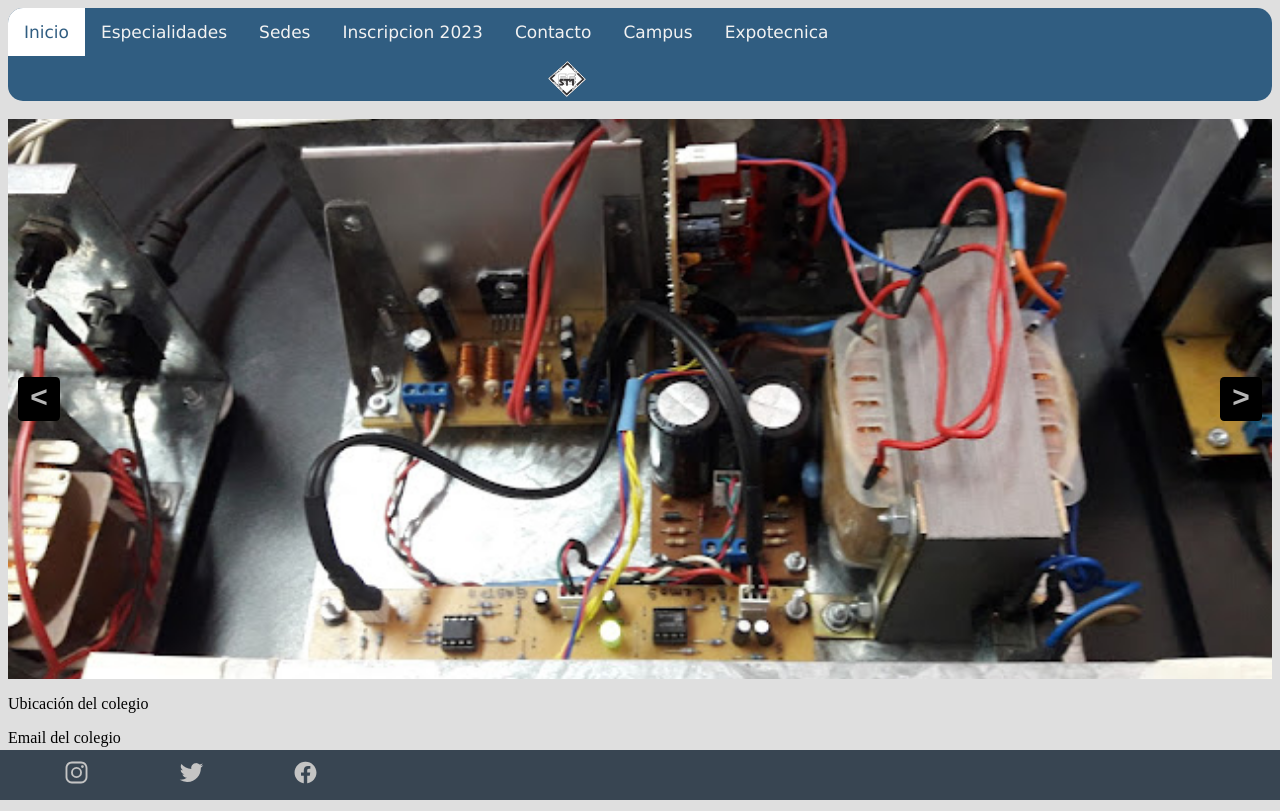
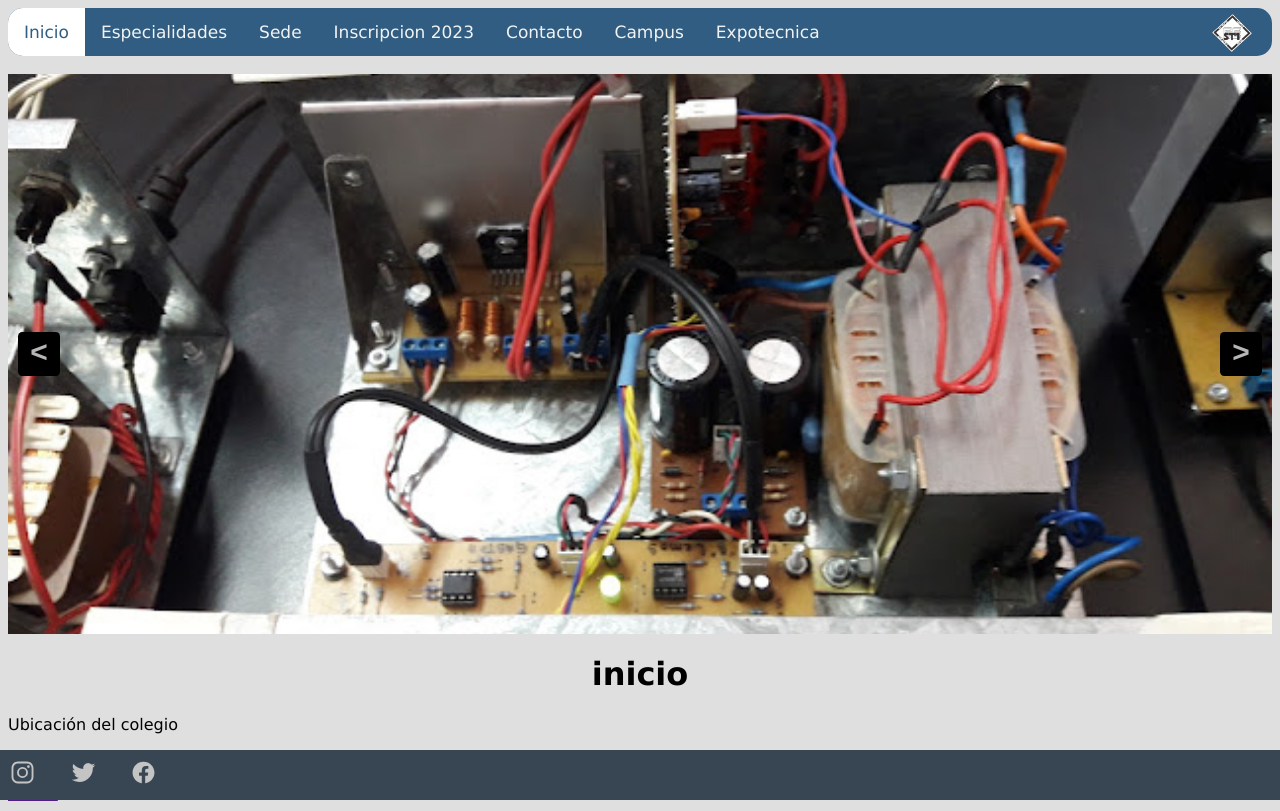
Before and after one commit to dantedii/pagina-eest1, a plain HTML site: page index.html in a window 1280 px wide. Drawn offline with nearby package versions, Linux system fonts and the light colour scheme.

Commit message:
estilo para h1 y p agregado y arreglo de logo

```diff
--- a/index.html
+++ b/index.html
@@ -13,7 +13,7 @@
       <div class="navcontainer">
         <a class="active" href="index.html">Inicio</a>
         <a href="especialidades.html">Especialidades</a>
-        <a href="sedes.html">Sedes</a>
+        <a href="sedes.html">Sede</a>
         <a href="inscripcion.html">Inscripcion 2023</a>
         <a href="contacto.html">Contacto</a>
         <a href="campus.html">Campus</a>
@@ -37,6 +37,7 @@
         <div class="slider__btn slider__btn--right" id="btn-right">&#62</div>
         <div class="slider__btn slider__btn--left" id="btn-left">&#60</div>
     </div>
+    <h1>inicio</h1>
     <div class="info">
         <p>Ubicación del colegio</p>
     </div>
--- a/style.css
+++ b/style.css
@@ -31,12 +31,10 @@
     color: rgb(48, 93, 129);
   }
 .logotecnica{
-    padding-left: 540px;
-    padding-top: 5px;
-    width: 3%;
-}
-h1{
-    padding-left: 35%;
+    float: right;
+    padding-right: 20px;
+    padding-top: 6px;
+    width: 40px;
 }
 
 .container-slider {
@@ -108,7 +106,7 @@
     font-size: 25px;
     float: left;
     padding-top: 10px;
-    padding-left: 5%;
+    padding-left: 10px;
     color: #c4c4c4;
 }
 footer a:hover{
@@ -122,3 +120,11 @@
   width: 100%;
   height:  100%;
 }
+
+h1{
+  font-family:'Lucida Sans', 'Lucida Sans Regular', 'Lucida Grande', 'Lucida Sans Unicode', Geneva, Verdana, sans-serif;
+  text-align: center;
+}
+p{
+  font-family:'Lucida Sans', 'Lucida Sans Regular', 'Lucida Grande', 'Lucida Sans Unicode', Geneva, Verdana, sans-serif;
+}
```
Also changed, not shown: campus.html (+1 -1 lines), contacto.html (+1 -1 lines), especialidades.html (+1 -1 lines), expotecnica.html (+1 -1 lines), inscripcion.html (+1 -1 lines), sedes.html (+1 -1 lines).
